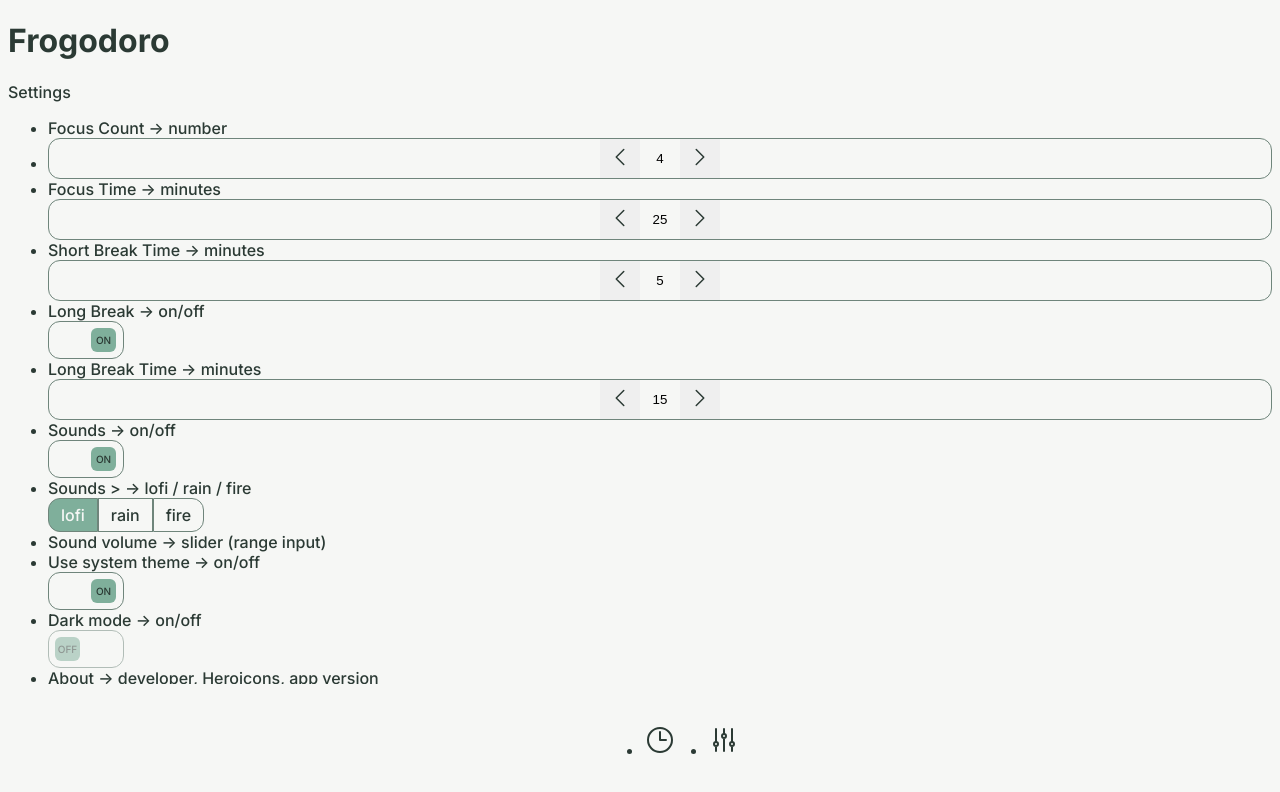
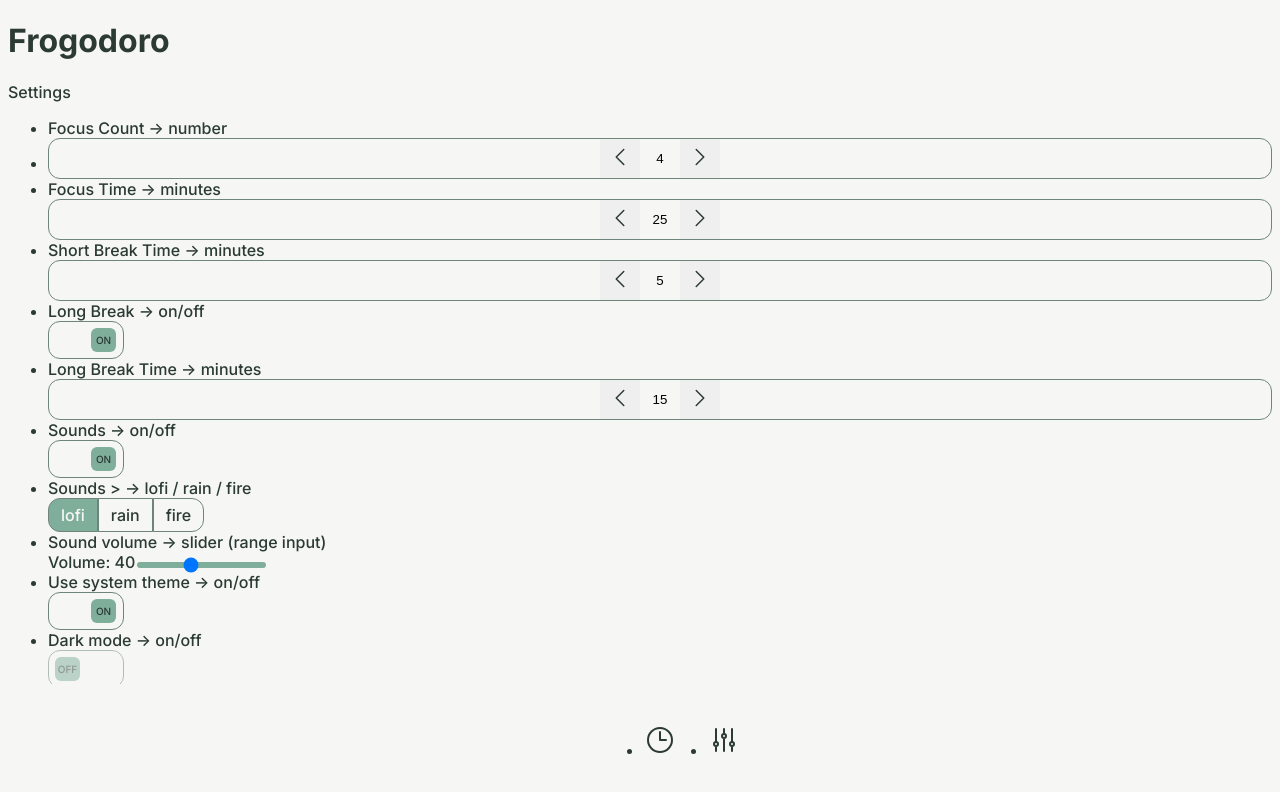
Before and after one commit to lelamanolio/frogodoro, a Vue app: page / in a window 1280 px wide. Both pictures are taken after a click on the item 724 px from the left and 742 px from the top of the page. Shown: the top 792 px of the page. Built offline with nearby package versions, Linux system fonts and the light colour scheme; the HTML template or start-up script is replaced by a standard one.

Commit message:
✨ add working volume slider

```diff
--- a/src/components/SettingsView.vue
+++ b/src/components/SettingsView.vue
@@ -43,6 +43,7 @@
       <li>Sounds > -> lofi / rain / fire</li>
       <ButtonGroup :group="'sounds'" :buttons="['lofi', 'rain', 'fire']" @sound-change="(val) => updateSettings('soundType', val)" :value="settings.soundType" />
       <li>Sound volume -> slider (range input)</li>
+      <VolumeSlider :value="settings.volume" @volume-change="(val) => updateSettings('volume', val)" />
       <li>Use system theme -> on/off</li>
       <ToggleSwitch
         :value="settings.useSystemTheme"
@@ -64,6 +65,7 @@ import { ref, onBeforeMount } from 'vue'
 import ButtonGroup from './form/ButtonGroup.vue'
 import InputNumber from './form/InputNumber.vue'
 import ToggleSwitch from './form/ToggleSwitch.vue'
+import VolumeSlider from './form/VolumeSlider.vue'
 
 const settings = ref({
   focusCount: 4,
--- /dev/null
+++ b/src/components/form/VolumeSlider.vue
@@ -0,0 +1,28 @@
+<template>
+  <div class="c-volume">
+    <label class="c-volume__label">Volume: {{ props.value }}</label>
+    <input class="c-volume__range" type="range" :value="props.value" min="0" max="100" step="5" @change="e => emit('volumeChange', Number(e.target.value))" />
+  </div>
+</template>
+
+<script setup>
+import { defineProps, defineEmits } from 'vue';
+
+const emit = defineEmits(['volumeChange']);
+const props = defineProps({
+  value: {
+    type: Number,
+  },
+});
+</script>
+
+<style lang="scss">
+.c-volume__range {
+    -webkit-appearance: none;
+  -moz-appearance: none;
+  appearance: none;
+  height: 6px;
+  border-radius: 12px;
+  background-color: var(--primary-color);
+}
+</style>
```
